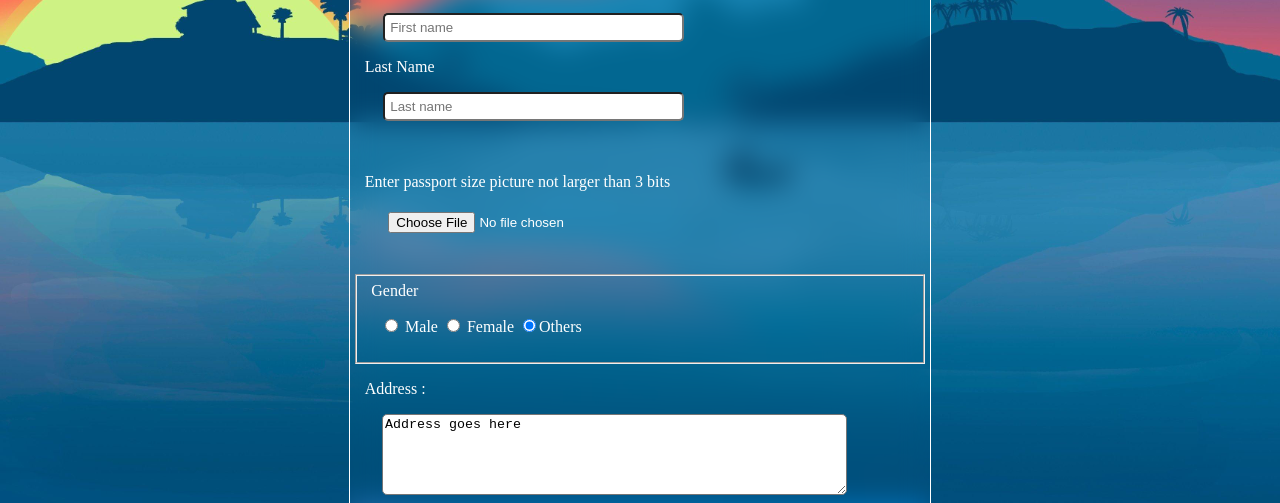
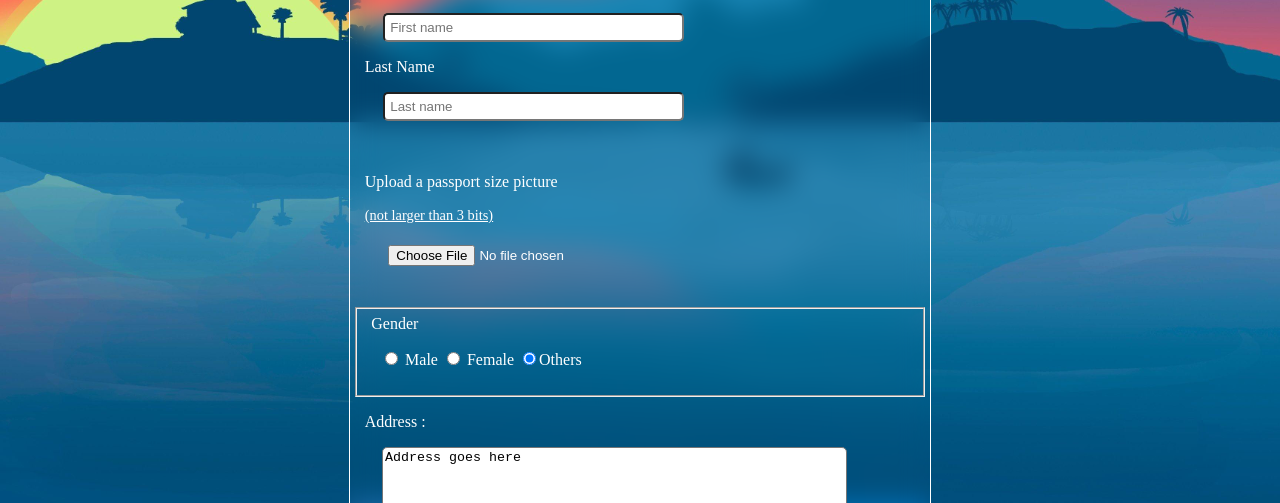
Before and after one commit to AshishKushaj/practice_payment_form.github.io, a plain HTML site: page index.html in a window 1280 px wide. Shown: the part 297-800 px from the top of the page. Drawn offline with Linux system fonts and the light colour scheme.

Commit message:
Changed the text of passport from 'Enter passport' to 'Upload Passport'

```diff
--- a/index.html
+++ b/index.html
@@ -30,8 +30,12 @@
 <br>
 <br>
 
-       <div><p>Enter passport size picture not larger than 3 bits</p>
-        <input type="file"></div>
+       <div>
+           <p>Upload a passport size picture
+               <p class="passport">&#40;not larger than 3 bits&#41;</p>
+        </p>
+            <input type="file">
+        </div>
     <br>
     <br>
     <fieldset>
--- a/style.css
+++ b/style.css
@@ -49,6 +49,14 @@ html {
 p{
   margin-left: 2%;
 }
+
+p.passport{
+  font-size: 90%;
+
+  text-decoration: underline;
+
+}
+
 
 
 
```
